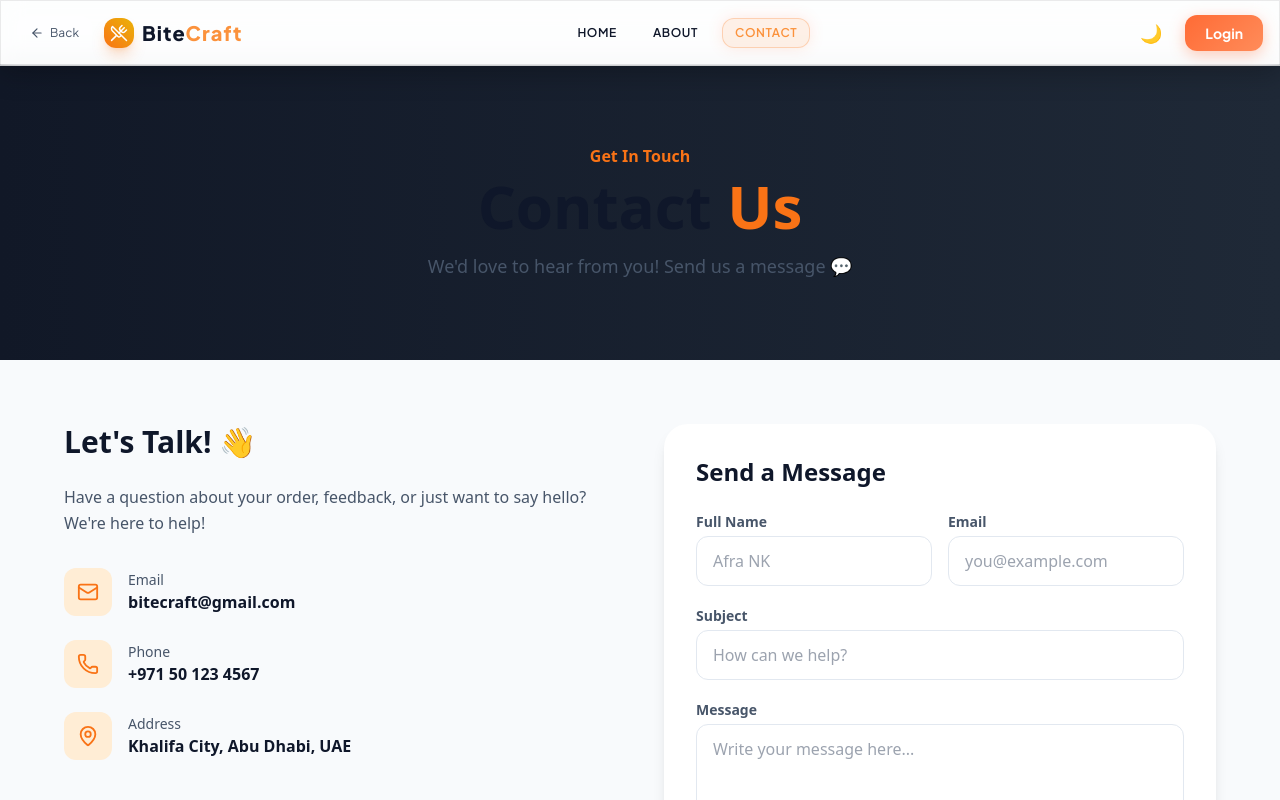
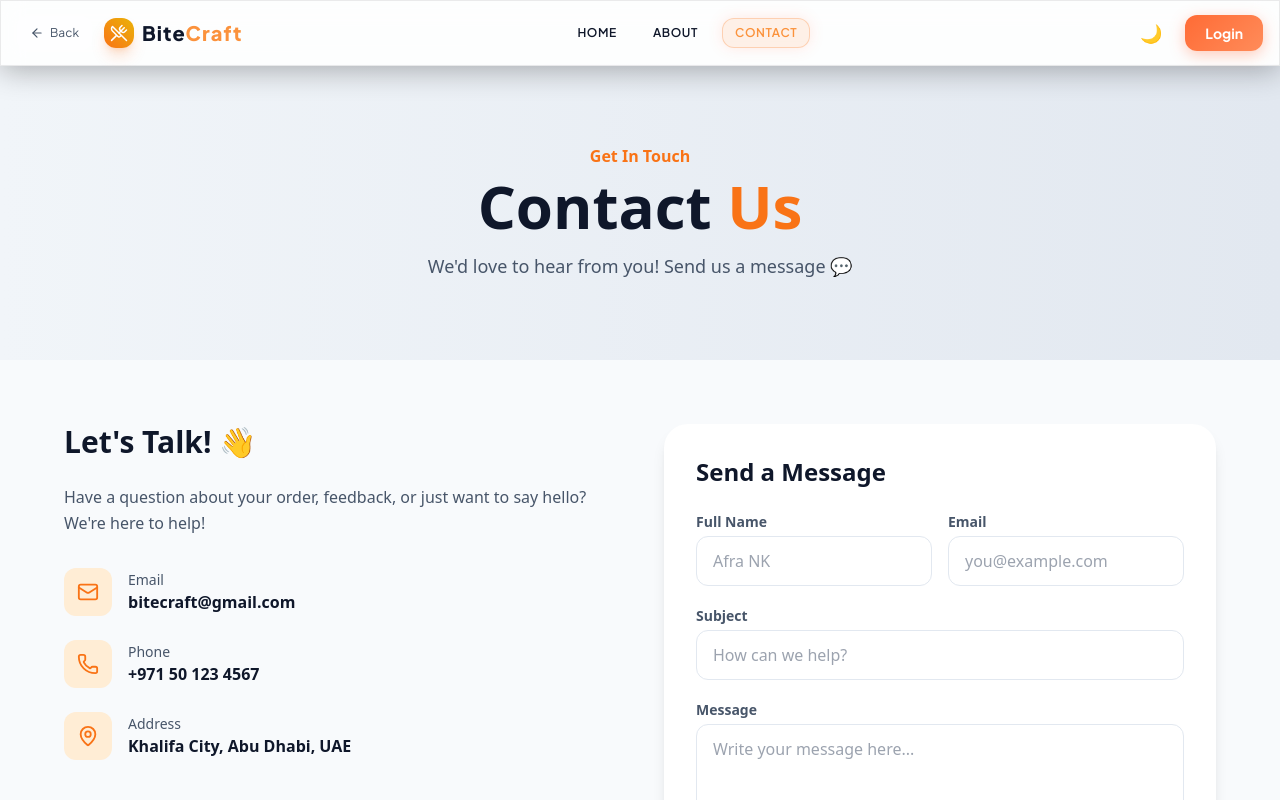
Before and after one commit to Afrafayas/Food-order-website, a React (Vite) app: page /contact in a window 1280 px wide. Built offline with nearby package versions, Linux system fonts and the light colour scheme; no server answers.

Commit message:
fix(frontend): adjust dark gradient hero banners on AboutUs and ContactUs to adapt to light/dark themes

```diff
--- a/src/index.css
+++ b/src/index.css
@@ -92,6 +92,16 @@ body, .bg-gray-50, .bg-gray-50\/30 {
 }
 .bg-\[\#0a0f1e\]\/80 {
   background-color: var(--overlay-bg) !important;
+}
+.from-gray-900.to-gray-800 {
+  --tw-gradient-from: #f1f5f9 !important;
+  --tw-gradient-to: #e2e8f0 !important;
+  --tw-gradient-stops: var(--tw-gradient-from), var(--tw-gradient-to) !important;
+}
+.dark .from-gray-900.to-gray-800 {
+  --tw-gradient-from: #0d132b !important;
+  --tw-gradient-to: #070b18 !important;
+  --tw-gradient-stops: var(--tw-gradient-from), var(--tw-gradient-to) !important;
 }
 
 /* Text */
```
